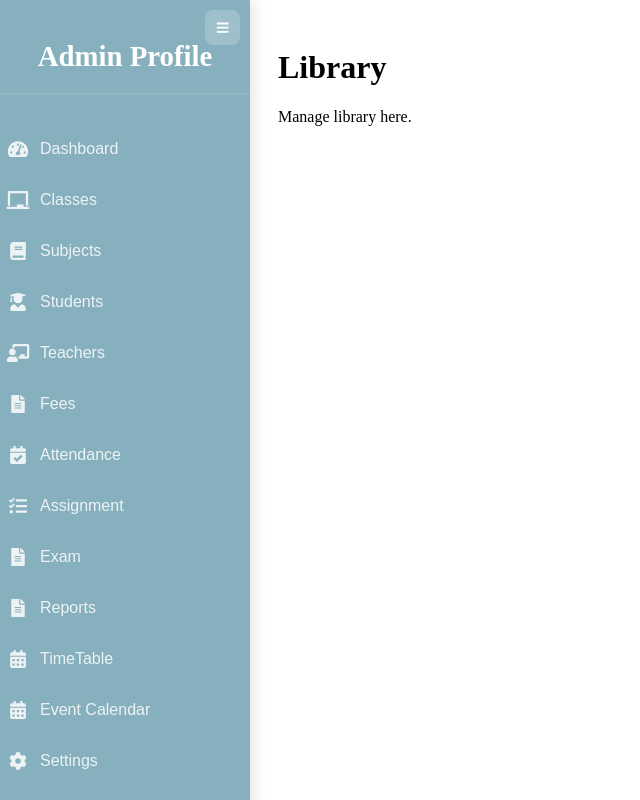
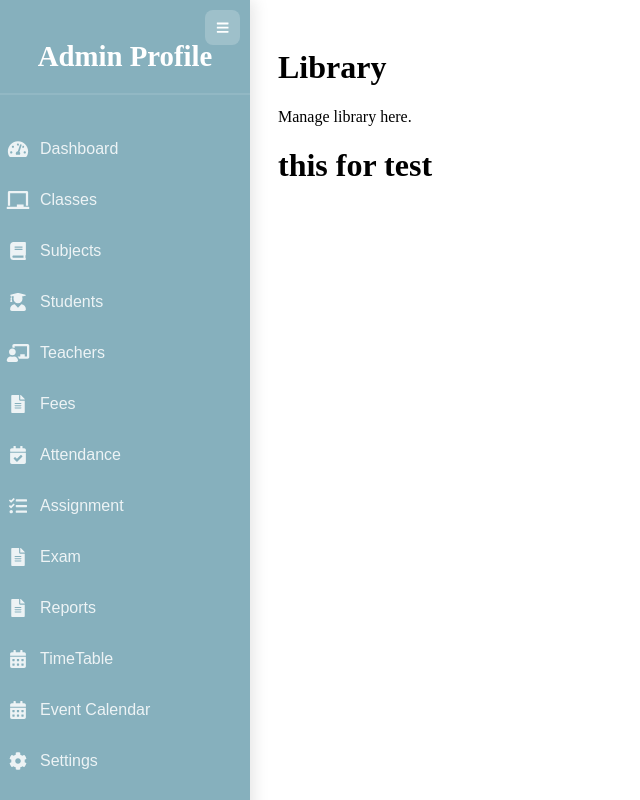
Before and after one commit to birukhabte/school-management-system, a React (Vite) app: page /admin/library in a window 1280 px wide. Shown: the whole page, without its empty margins (0-640 px from the left). Built offline with nearby package versions, Linux system fonts and the light colour scheme.

Commit message:
second change

```diff
--- a/src/pages/Admin/Library.jsx
+++ b/src/pages/Admin/Library.jsx
@@ -10,6 +10,7 @@ const Library = () => {
             <div className={`library-content ${collapsed ? 'collapsed' : ''}`}>
                 <h1>Library</h1>
                 <p>Manage library here.</p>
+                <h1>this for test</h1>
             </div>
         </div>
     );
```
